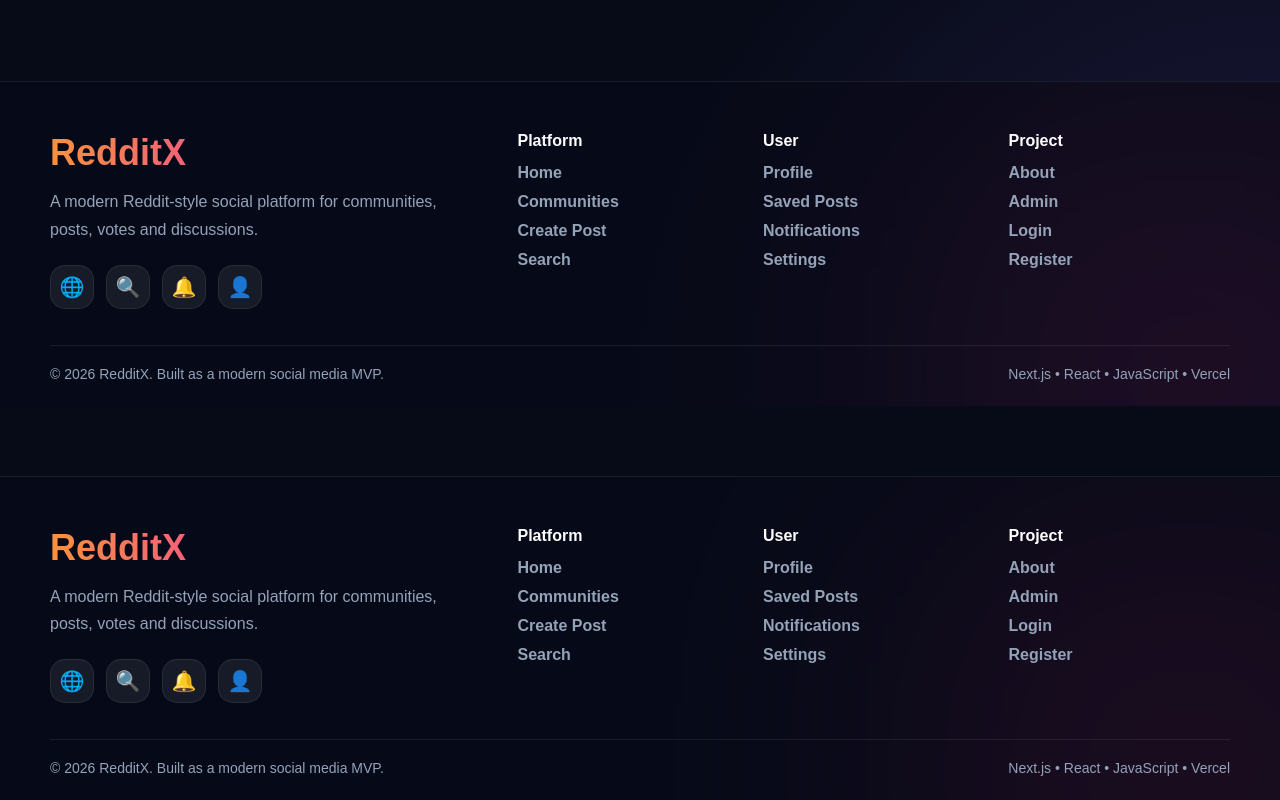
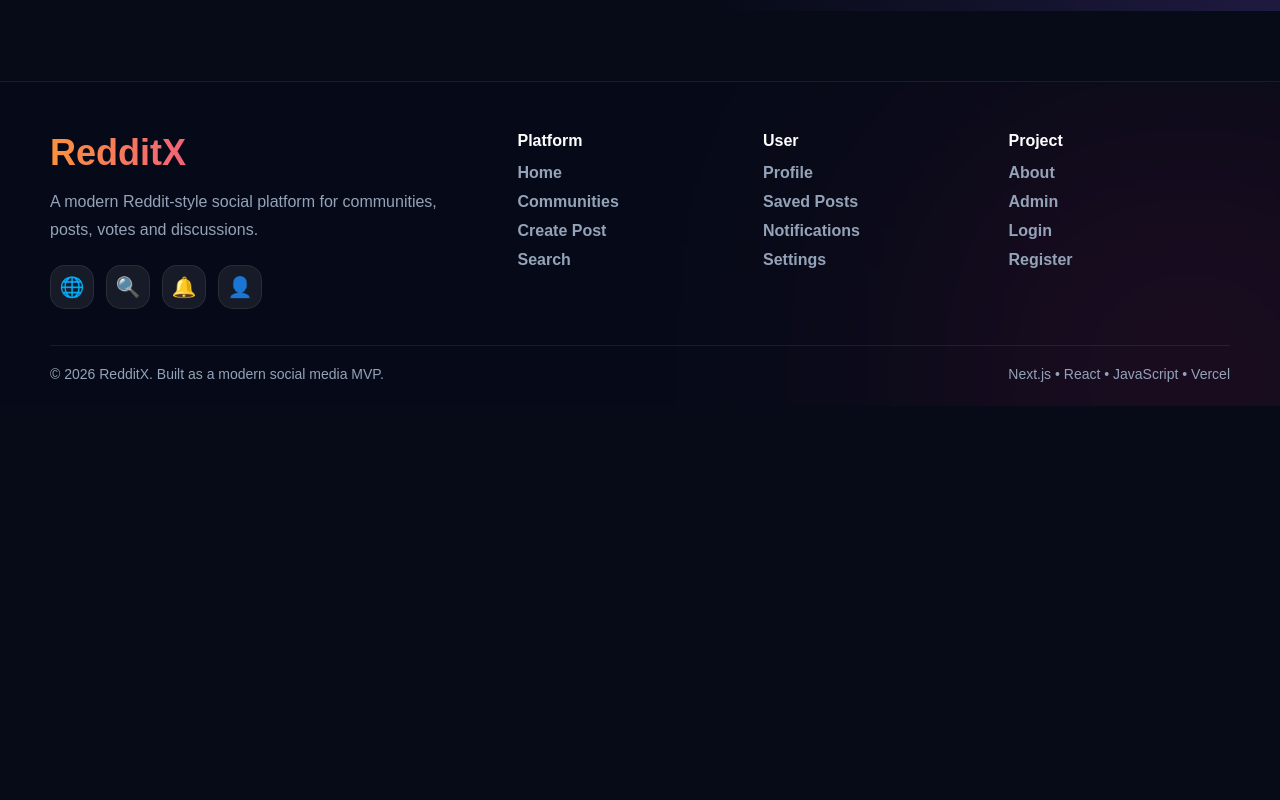
Before and after one commit to Kesarkarale/reddit-clone, a Next.js app: page /search in a window 1280 px wide. Shown: the part 1045-1845 px from the top of the page. After the commit the page ends 1451 px from the top, so only its background shows below. Built offline with nearby package versions, Linux system fonts and the light colour scheme.

Commit message:
Update page.js

```diff
--- a/app/search/page.js
+++ b/app/search/page.js
@@ -1,8 +1,7 @@
 "use client";
 
 import { useEffect, useState } from "react";
- import Footer from "../../components/Footer";
-import FloatingActions from "../../components/FloatingActions";
+ import FloatingActions from "../../components/FloatingActions";
 import SkeletonCard from "../../components/SkeletonCard";
 
 const defaultPosts = [
@@ -336,8 +335,7 @@ export default function SearchPage() {
         )}
       </section>
 
-      <Footer />
-      <FloatingActions />
+       <FloatingActions />
     </main>
   );
 }
```
